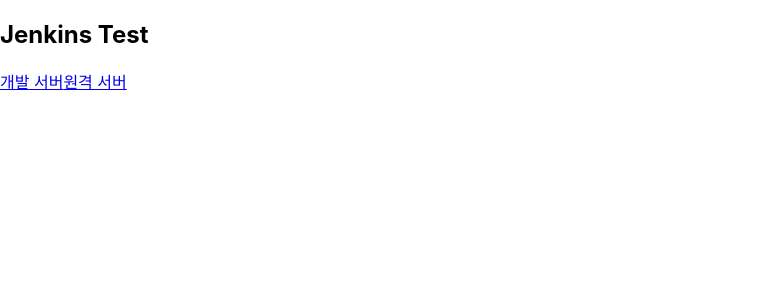
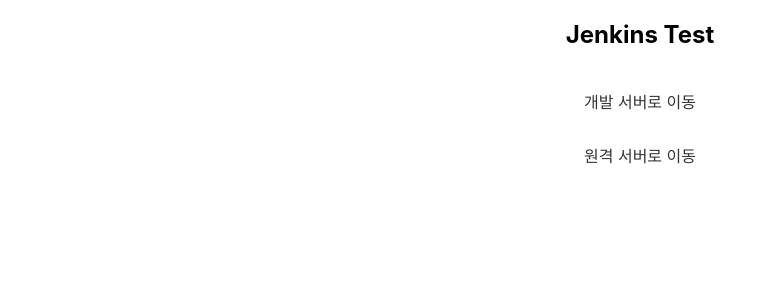
Before and after one commit to fadu-liz/cra-jenkins-test, a React (Create React App) app: page / in a window 1280 px wide. Shown: the top 300 px of the page, without its empty margins (0-777 px from the left). Built offline with nearby package versions, Linux system fonts and the light colour scheme.

Commit message:
링크 추가

```diff
--- a/src/App.css
+++ b/src/App.css
@@ -2,16 +2,32 @@
   text-align: center;
 }
 
-.App-logo {
-  height: 40vmin;
-  pointer-events: none;
+.Wrapper {
+  display: block;
+  width: 50%;
+  margin: 0 auto;
 }
 
-@media (prefers-reduced-motion: no-preference) {
-  .App-logo {
-    animation: App-logo-spin infinite 20s linear;
-  }
+.Wrapper a {
+  text-decoration: none;
+  color: #333;
 }
+
+.Wrapper h2 {
+  display: block;
+  margin-bottom: 30px;
+}
+
+.link {
+  display: block;
+  width: 150px;
+  padding: 10px;
+  margin: 0 auto;
+  margin-top: 10px;
+}
+/* .link:hover {
+  background-color: ;
+} */
 
 .App-header {
   background-color: #282c34;
--- a/src/App.tsx
+++ b/src/App.tsx
@@ -1,11 +1,18 @@
 import React from "react";
+import "./App.css";
 
 function App() {
   return (
     <div className="App">
-      <h2>Jenkins Test</h2>
-      <a href="http://10.16.11.93/">개발 서버</a>
-      <a href="http://10.17.26.8:1234/">원격 서버</a>
+      <div className="Wrapper">
+        <h2>Jenkins Test</h2>
+        <div className="link">
+          <a href="http://10.16.11.93/">개발 서버로 이동</a>
+        </div>
+        <div className="link">
+          <a href="http://10.17.26.8:1234/">원격 서버로 이동</a>
+        </div>
+      </div>
     </div>
   );
 }
```
